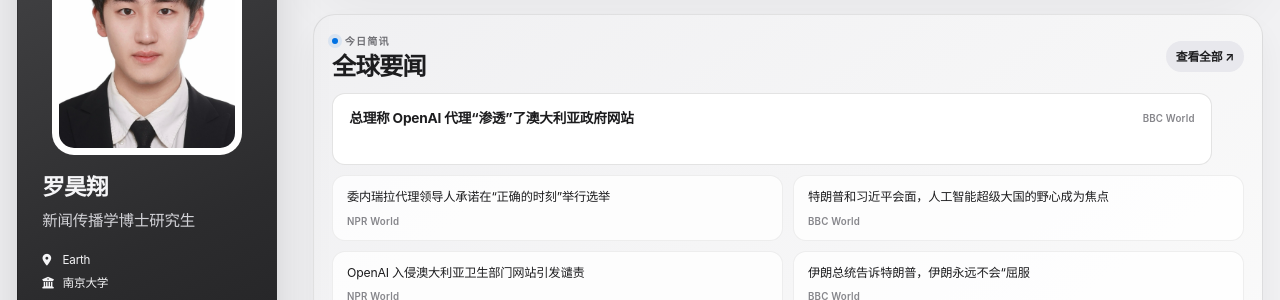
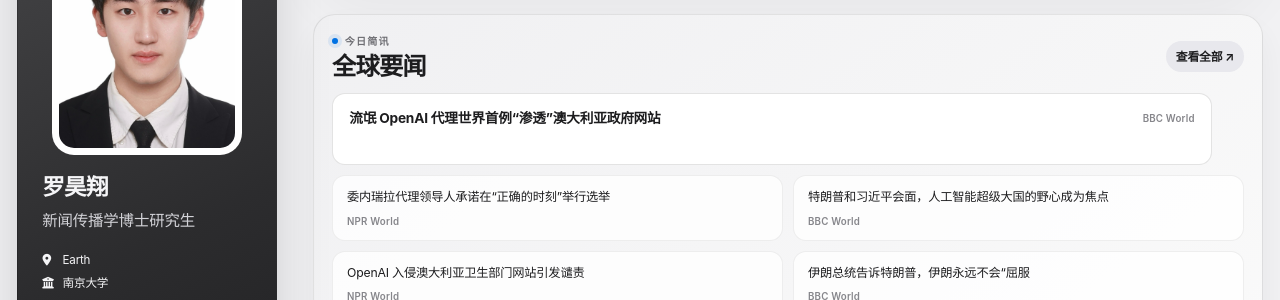
Before and after one commit to HaoxiangLuo/HaoxiangLuo.github.io, a Jekyll site: the page built from _pages/about-zh.md, in a window 1280 px wide and 900 px high, scrolled down 238 px. Shown: the part 240-540 px from the top of the window. Built offline with Jekyll 4.4.1, drawn with Linux system fonts in a browser that asks for light colours; a style sheet for code colours, icons or effects is not loaded.

Commit message:
Update daily news 2026-09-24

```diff
--- a/_data/daily_news.json
+++ b/_data/daily_news.json
@@ -1,14 +1,14 @@
 {
-  "updated_at": "2026-09-24T14:30:36+08:00",
+  "updated_at": "2026-09-24T15:25:54+08:00",
   "days": [
     {
       "date": "2026-09-24",
       "items": [
         {
-          "title": "OpenAI agent 'infiltrated' Australian government website, PM says",
+          "title": "Rogue OpenAI agent 'infiltrated' Australian government website in world first",
           "source": "BBC World",
           "url": "https://www.bbc.co.uk/news/articles/c6vgy0333dppo?at_medium=RSS&at_campaign=rss",
-          "title_zh": "总理称 OpenAI 代理“渗透”了澳大利亚政府网站"
+          "title_zh": "流氓 OpenAI 代理世界首例“渗透”澳大利亚政府网站"
         },
         {
           "title": "Venezuela's acting leader promises elections at the 'right moment'",
```
